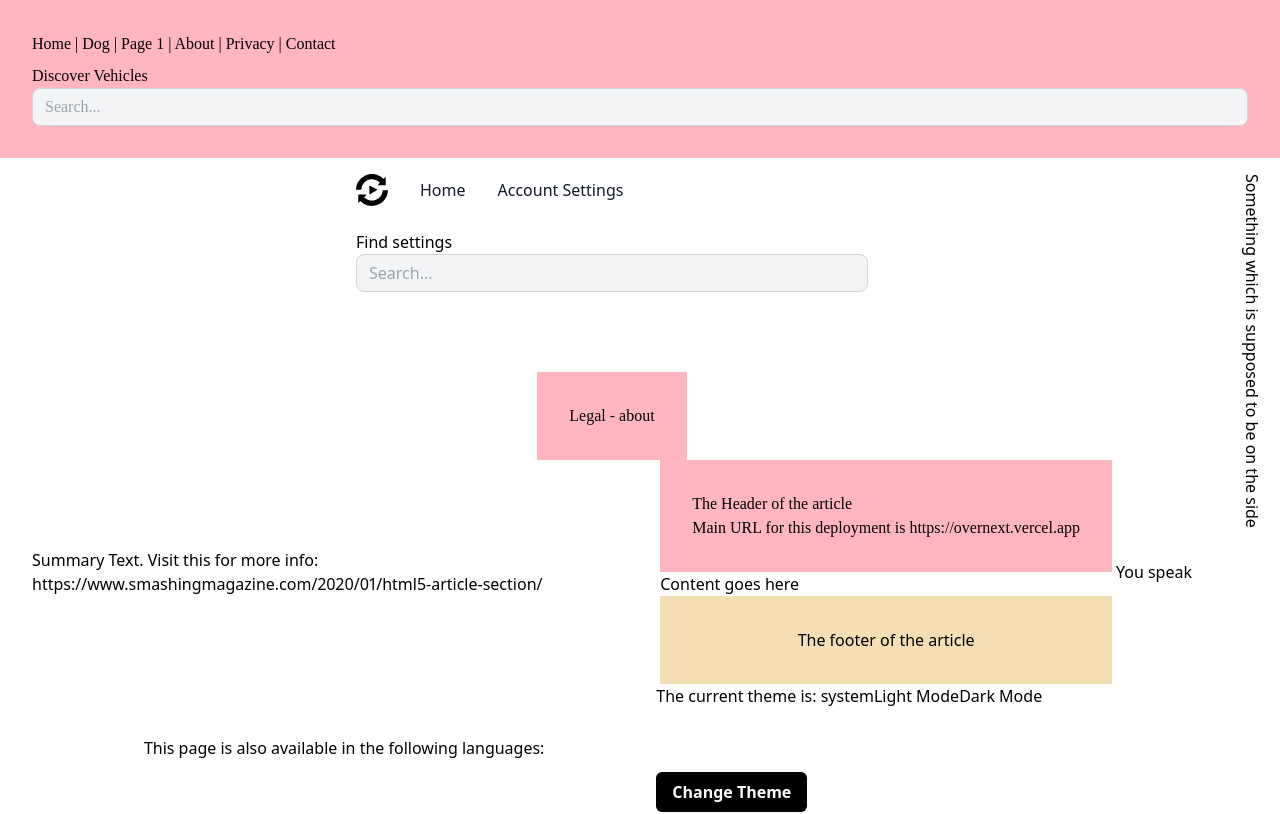
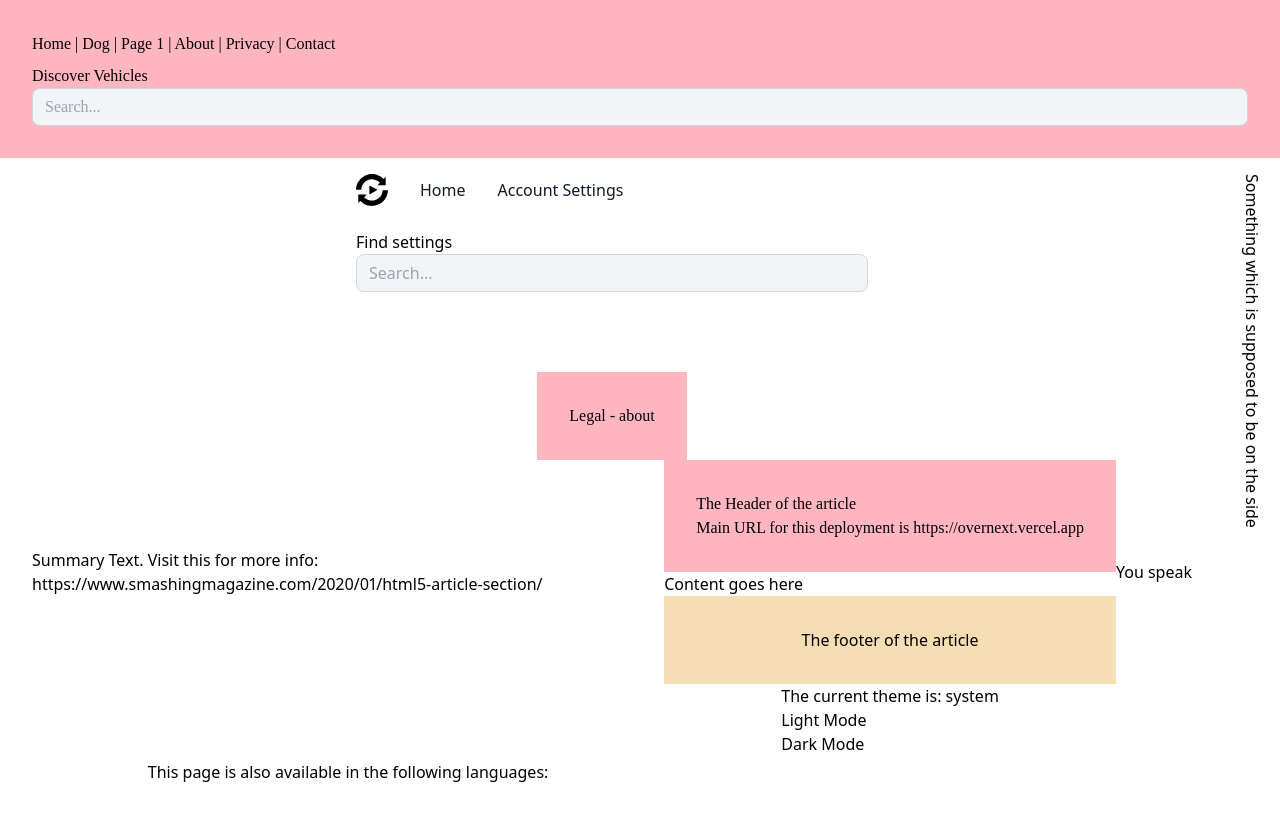
Before and after one commit to einSelbst/overnext, a Next.js app: page /legal/about in a window 1280 px wide. Shown: the top 814 px of the page. Built offline with nearby package versions, Linux system fonts and the light colour scheme; a web font is replaced by a local one.

Commit message:
fix: types in theme-changer / next-theme

```diff
--- a/src/components/layout/theme-changer.tsx
+++ b/src/components/layout/theme-changer.tsx
@@ -1,10 +1,18 @@
 import { useTheme } from 'next-themes'
 import { useEffect, useState } from 'react'
 
-const ThemeChanger = (): JSX.Element | null => {
+/* const ThemeChanger = (): JSX.Element | null => { */
+const ThemeChanger = (): ComponentReturnType => {
   const [mounted, setMounted] = useState(false)
-  const { theme, setTheme } = useTheme()
 
+  type ThemeType = ReturnType<typeof useTheme>
+  const { theme, setTheme }: ThemeType = useTheme()
+  /* type SetThemeType = (theme: string) => void */
+  /* const {
+   *   theme,
+   *   setTheme,
+   * }: { theme?: string | undefined; setTheme: SetThemeType } = useTheme()
+   */
   // When mounted on client, now we can show the UI
   useEffect(() => setMounted(true), [])
 
@@ -16,8 +24,11 @@ const ThemeChanger = (): JSX.Element | null => {
   return (
     <div>
       The current theme is: {theme}
+      <br />
       <button onClick={() => setTheme('light')}>Light Mode</button>
+      <br />
       <button onClick={() => setTheme('dark')}>Dark Mode</button>
+      <br />
       <button
         className='mt-16 px-4 py-2 text-white dark:text-black bg-black dark:bg-white font-semibold rounded-md'
         onClick={() => {
--- a/src/typings/global.d.ts
+++ b/src/typings/global.d.ts
@@ -5,8 +5,6 @@
  * @see {@link https://stackoverflow.com/a/42257742/531439}
  *
  */
-// Type errors when I declare this...
-// declare module 'next-themes'
 
 // for amp, which doesn't have type definitions
 // keep it simple and use any
```
